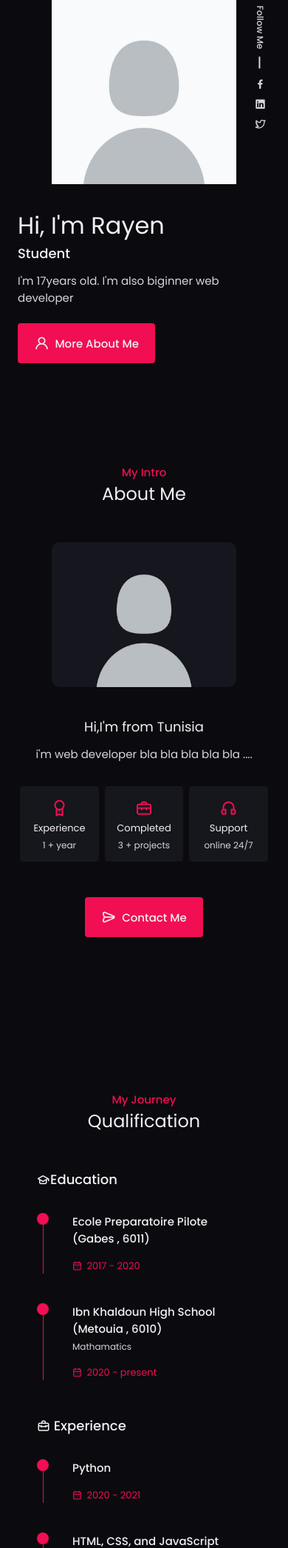
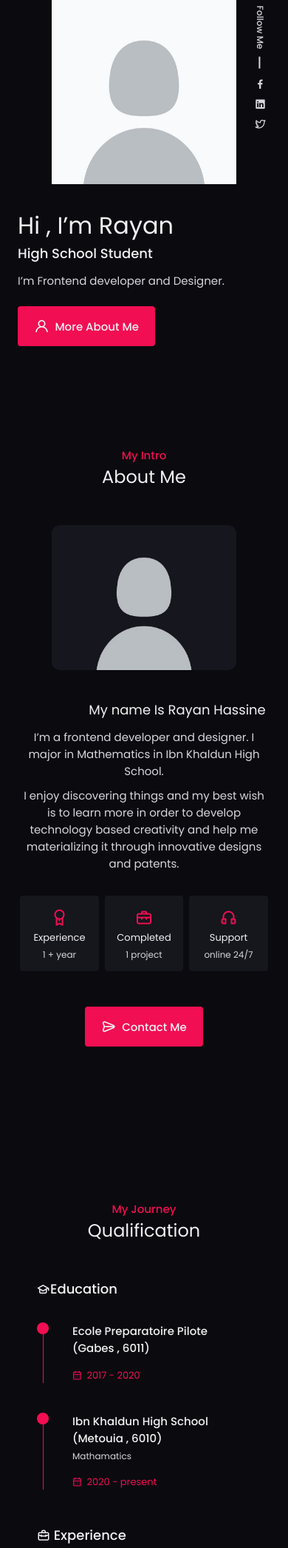
Before and after one commit to RayanHA007/RayanHassine-Portfolio-Website, a PHP site: page / in a window 390 px wide. Shown: the part 113-2206 px from the top of the page at 74% size. Run offline with PHP 8.4, Linux system fonts and the light colour scheme; some libraries are stand-ins or nearby versions.

Commit message:
version 1

```diff
--- a/assets/css/style.css
+++ b/assets/css/style.css
@@ -411,6 +411,12 @@ input{
 .about__heading{
     font-size: var(--h3-font-size);
     margin-bottom: var(--mb-0-75);
+}
+
+.about__description1 {
+    text-align: justify;
+    padding-right: 6rem;
+    margin-bottom: 10px;
 }
 
 .about__description{
@@ -935,6 +941,11 @@ textarea.input {
         column-gap: 2.5rem;
     }
 
+    .about__description1 {
+        padding-right: 0;
+    }
+
+
     .about__description {
         padding-right: 0;
     }
@@ -1028,6 +1039,11 @@ textarea.input {
 
     .about__box {
         padding: .75rem .5rem;
+    }
+
+    .about__description1 {
+        padding: 0 4rem;
+        text-align: center;
     }
 
     .about__description {
@@ -1177,6 +1193,10 @@ textarea.input {
         grid-template-columns: repeat(3,1fr);
     }
 
+    .about__description1 {
+        padding: 0;
+    }
+
     .about__description {
         padding: 0;
     }
--- a/index.html
+++ b/index.html
@@ -17,7 +17,7 @@
         })();
     </script>
     <!-- Icon -->
-    <link rel="icon" type="image/x-icon" href="assets/img/portfolio-icon.jpg">
+    <link rel="icon" type="image/x-icon" href="assets/img/portfolio-icon.png">
     <!--========== BOXICONS ==========-->
     <link href='https://unpkg.com/boxicons@2.1.1/css/boxicons.min.css' rel='stylesheet'>
 
@@ -37,9 +37,9 @@
         </div>
         <aside class="sidebar" id="sidebar">
             <nav class="nav">
-                <div class="nav__logo">
-                    <a href="index.html" class="nav__logo-text">M</a>
-                </div>
+                <!-- <div class="nav__logo">
+                    <a href="index.html" class="nav__logo-text"><img src="assets/img/portfolio-pfp.png" alt=""></a>
+                </div> -->
 
                 <div class="nav__menu">
                     <div class="menu">
@@ -89,9 +89,9 @@
                         <img src="assets/img/home image.jpg" alt="" class="home__img">
 
                         <div class="home__data">
-                            <h1 class="home__title">Hi, I'm Rayen</h1>
-                            <h3 class="home__subtitle">Student</h3>
-                            <p class="__home__description">I'm 17years old. I'm also biginner web developer</p>
+                            <h1 class="home__title">Hi , I’m Rayan</h1>
+                            <h3 class="home__subtitle">High School Student</h3>
+                            <p class="__home__description">I’m Frontend developer and Designer.</p>
                             <br>
                             <a href="#about" class="button"><i class="uil uil-user button__icon"></i>
                             More About Me
@@ -135,8 +135,9 @@
                         <img src="assets/img/about-img.jpg" alt="" class="about__img">
 
                         <div class="about__data">
-                            <h3 class="about__heading">Hi,I'm from Tunisia</h3>
-                            <p class="about__description">i'm web developer bla bla bla bla bla ....</p>
+                            <h3 class="about__heading" style="margin-left: 90px;">My name Is Rayan Hassine</h3>
+                            <p class="about__description1">I’m a frontend developer and designer. I major in Mathematics in Ibn Khaldun High School.</p>
+                            <p class="about__description">I enjoy discovering things and my best wish is to learn more in order to develop technology based creativity and help me materializing it through innovative designs and patents.</p>
                             <div class="about__info">
                                 <div class="about__box">
                                     <i class="uil uil-award-alt about__icon"></i>
@@ -147,7 +148,7 @@
                                 <div class="about__box">
                                     <i class="uil uil-suitcase-alt about__icon"></i>
                                     <h3 class="about__title">Completed</h3>
-                                    <span class="about__subtitle">3 + projects</span>
+                                    <span class="about__subtitle">1 project</span>
                                 </div>
 
                                 <div class="about__box">
@@ -182,7 +183,7 @@
                                 </div>
                                 <div class="timeline__item">
                                     <div class="circle__dot"></div>
-                                    <h3 class="timeline__title">Ibn Khaldoun High School (Metouia , 6010)</h3>
+                                    <h3 class="timeline__title">Ibn Khaldun High School (Metouia , 6010)</h3>
                                     <p class="timeline__text">Mathamatics</p>
                                     <span class="timeline__date"><i class="uil uil-calendar-alt"></i>2020 - present</span>
                                 </div>
```
Also changed, not shown: assets/img/portfolio-icon.jpg (deleted), assets/img/portfolio-icon.png (added), assets/img/portfolio-pfp.png (added).
